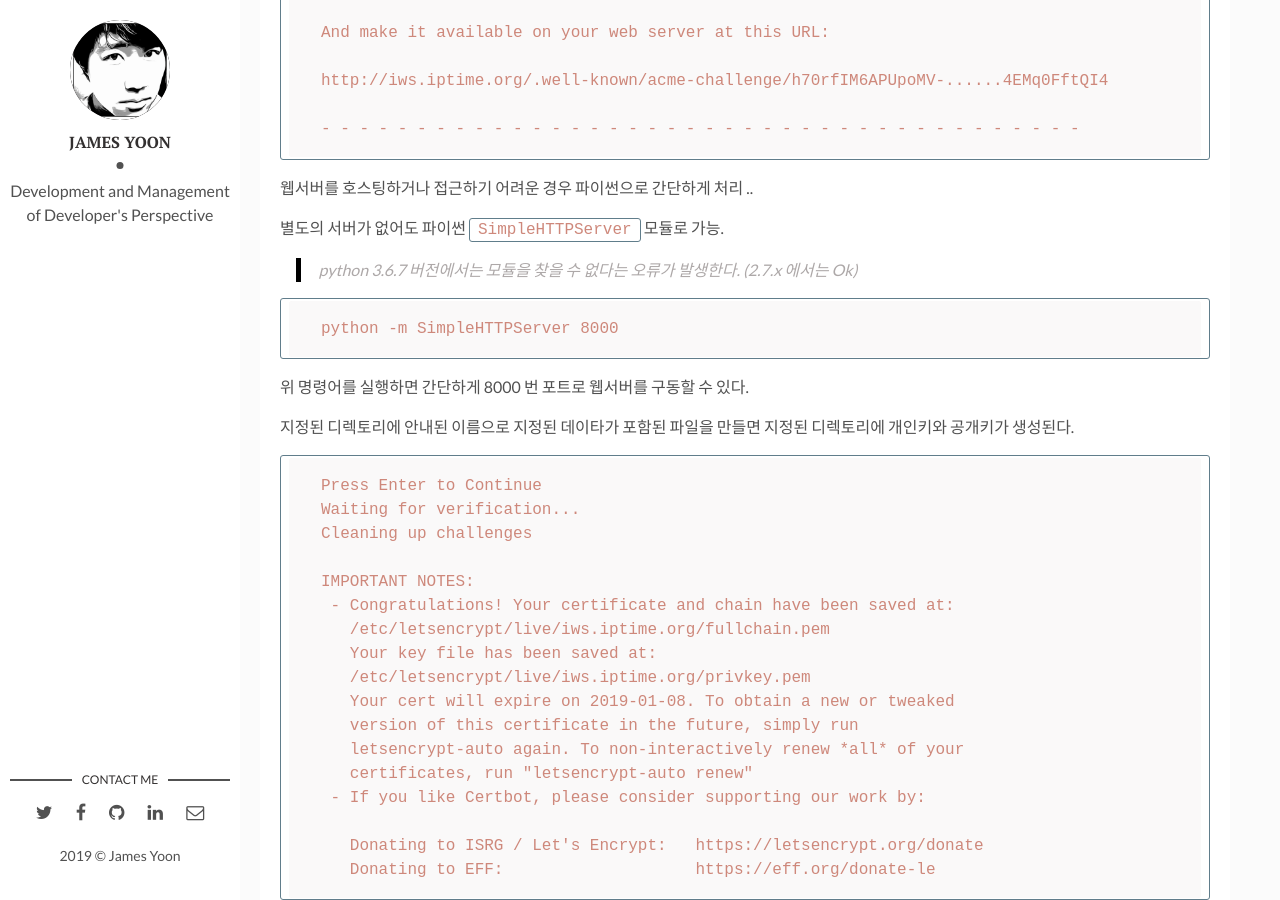
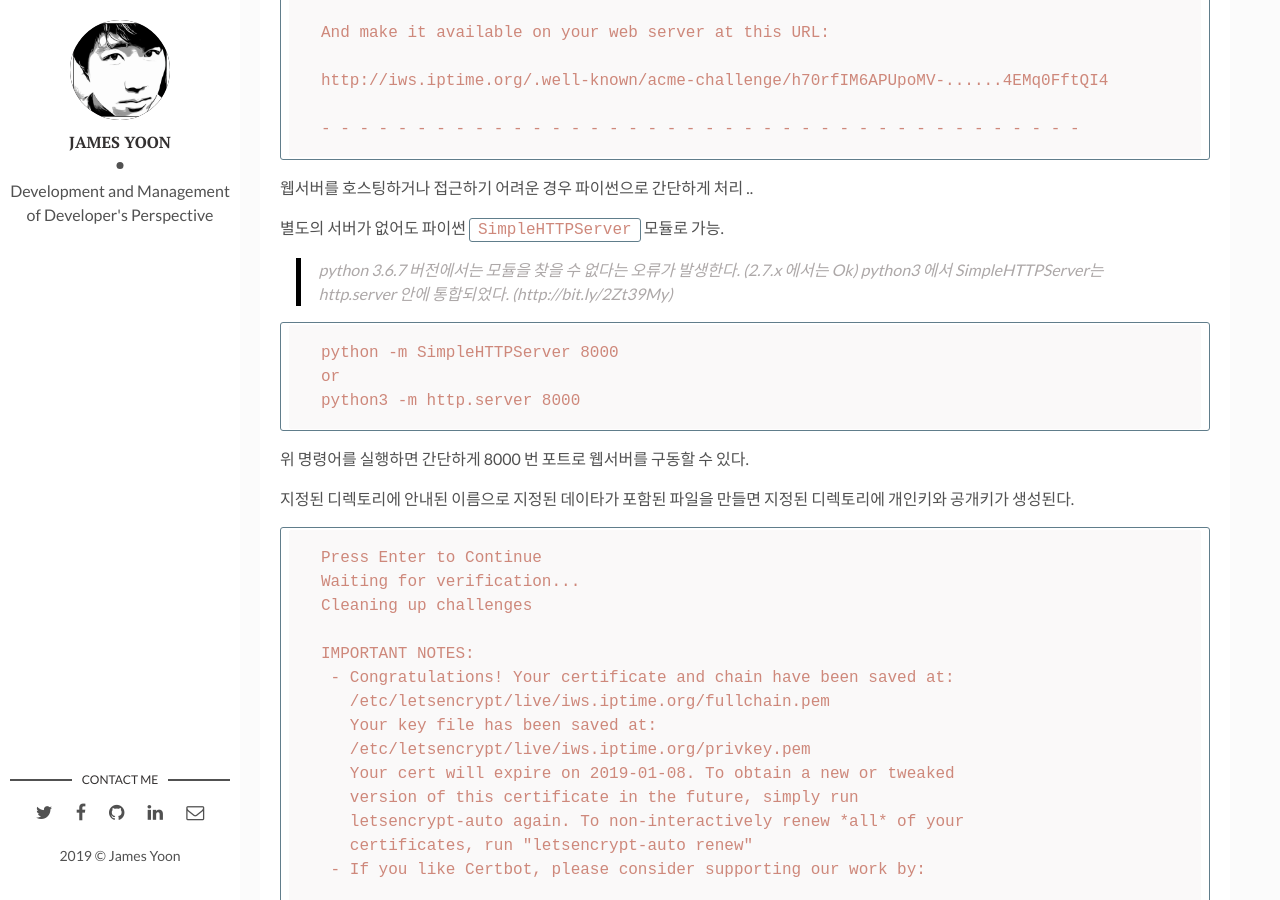
Before and after one commit to butteryoon/butteryoon.github.io, a Jekyll site: the page built from _posts/2018-10-10-letsencryption.markdown.md, in a window 1280 px wide and 900 px high, scrolled down 1815 px. Built offline with Jekyll 4.4.1, drawn with Linux system fonts in a browser that asks for light colours; comment, search, counter and statistics services are not loaded.

Commit message:
add python3 letsencryption

````diff
--- a/_posts/2018-10-10-letsencryption.markdown.md
+++ b/_posts/2018-10-10-letsencryption.markdown.md
@@ -82,9 +82,12 @@ http://iws.iptime.org/.well-known/acme-challenge/h70rfIM6APUpoMV-......4EMq0FftQ
 
 별도의 서버가 없어도 파이썬 `SimpleHTTPServer` 모듈로 가능.
 > python 3.6.7 버전에서는 모듈을 찾을 수 없다는 오류가 발생한다. (2.7.x 에서는 Ok)
+> python3 에서 SimpleHTTPServer는 http.server 안에 통합되었다. (http://bit.ly/2Zt39My)
 
 ```
 python -m SimpleHTTPServer 8000
+or
+python3 -m http.server 8000
 ```
 
 위 명령어를 실행하면 간단하게 8000 번 포트로 웹서버를 구동할 수 있다.
````
